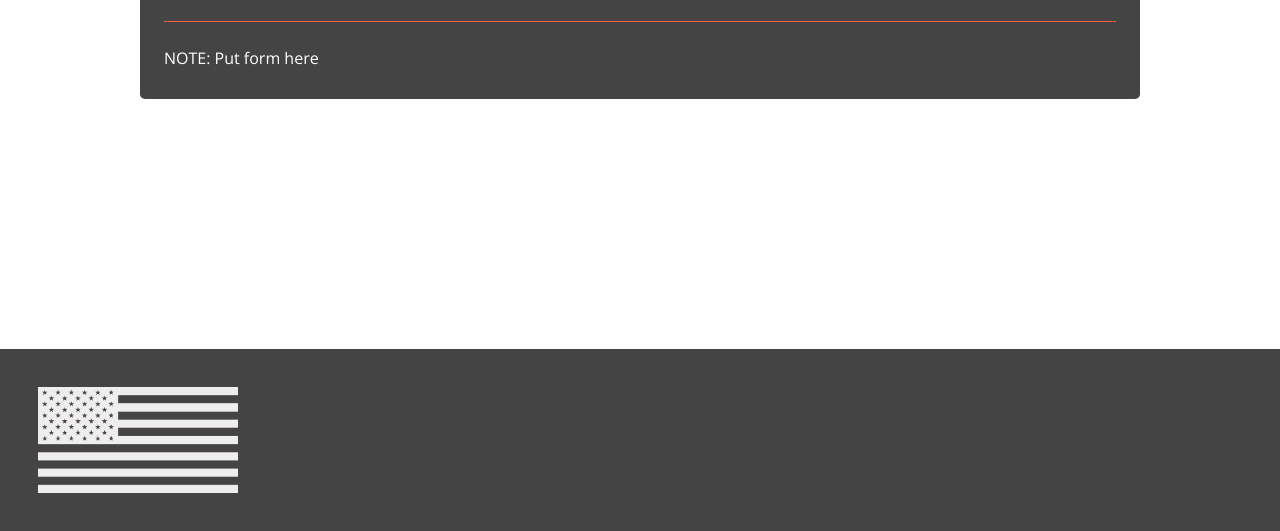
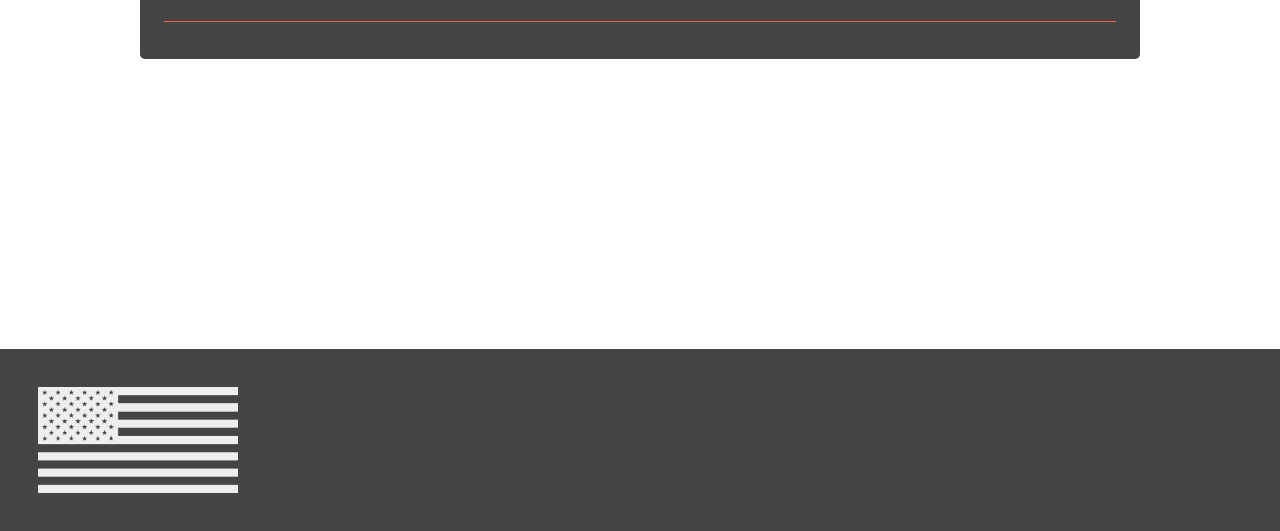
Before and after one commit to lpg0/clifford-website, a website: page docs/screens/careers.html in a window 1280 px wide. Shown: the part 251-782 px from the top of the page. Drawn offline with nearby package versions, Linux system fonts and the light colour scheme.

Commit message:
Update careers.html

```diff
--- a/docs/screens/careers.html
+++ b/docs/screens/careers.html
@@ -92,7 +92,7 @@
       <h1 style="margin-top: 12px; color: #eeeeee"class="display-4">Careers</h1>
       <p style="color:white" class="lead">Clifford is currently not accepting, but please sign up to be put on our interest mailing list below</p>
       <hr style="border-top: 1px solid #ff5d4a" class="my-4">
-      <p style="color:white">NOTE: Put form here</p>
+      <p style="color:white"></p>
     </div>
   </div>
 
```
